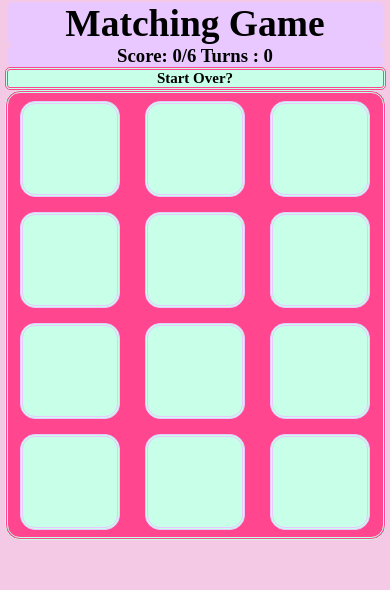
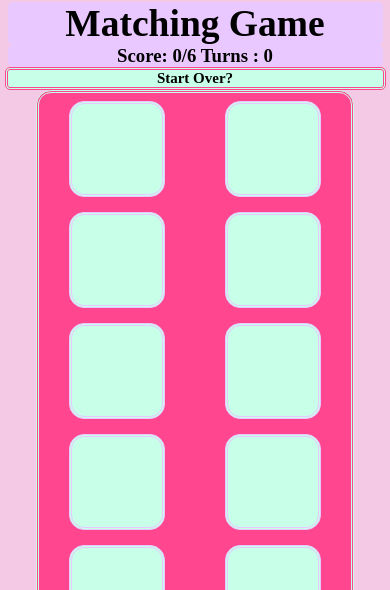
Before and after one commit to kbrandt8/matching-game, a React (Create React App) app in the folder client/: page / in a window 390 px wide. Shown: the part 123-713 px from the top of the page. Built offline with nearby package versions, Linux system fonts and the light colour scheme; no server answers; a web font is replaced by a local one.

Commit message:
css fun time

```diff
--- a/client/src/App.css
+++ b/client/src/App.css
@@ -68,7 +68,7 @@ h3 {
 .item {
   margin: 1rem;
   background-color: #C7FFE9;
-  width: 12.5rem;
+  width: 12rem;
   height: 12rem;
   border-radius: 15px;
   text-align: center;
@@ -334,6 +334,9 @@ h4 {
 main > h1{
   margin-top:125px;
 }
+.container{
+  max-width:80%;
+}
 }
 
 @media only screen and (max-width:850) {
```
